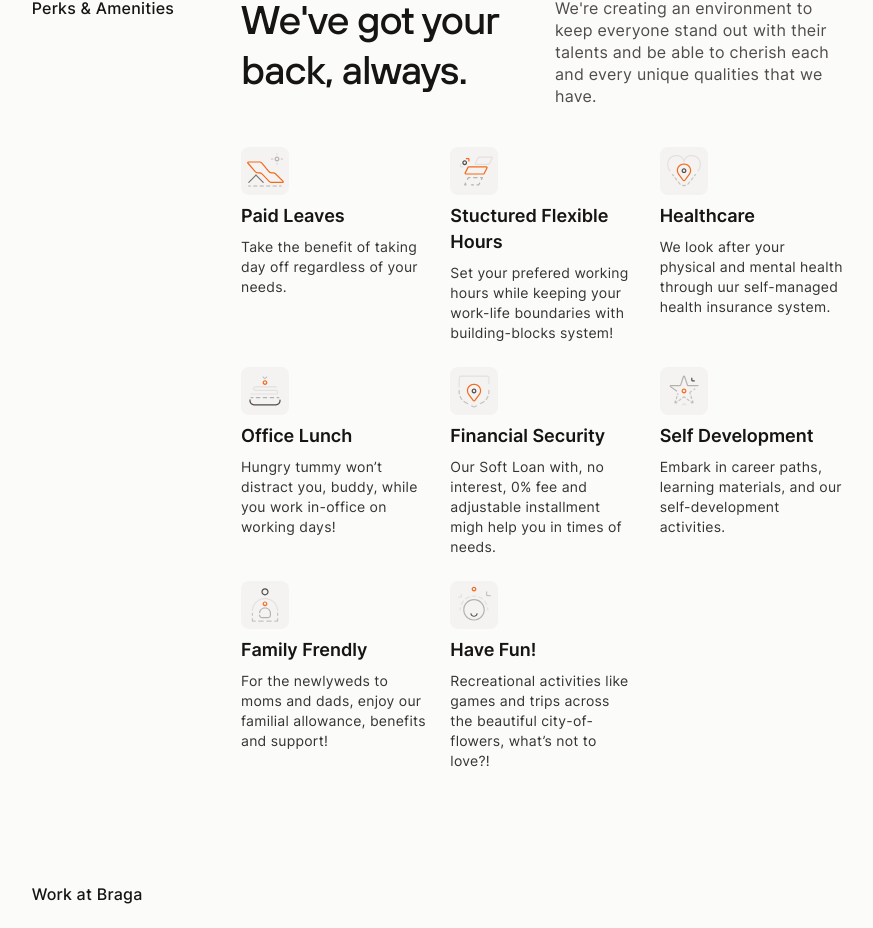
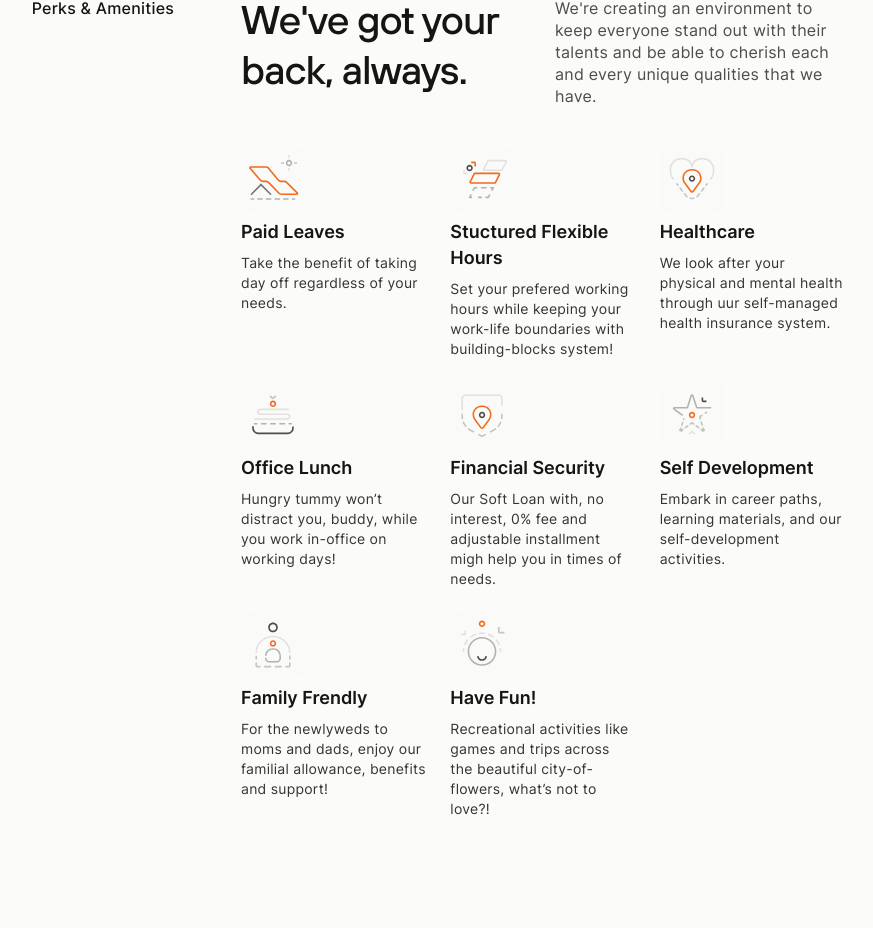
Before and after one commit to FelineJTD/braga-technologies-main-site, a Next.js app: page /company/career in a window 1280 px wide. Shown: the part 956-1884 px from the top of the page, without its empty margins (97-970 px from the left). Built offline with nearby package versions, Linux system fonts and the light colour scheme.

Commit message:
make images larger

```diff
--- a/pages/company/career.js
+++ b/pages/company/career.js
@@ -45,8 +45,8 @@ export default function Career() {
           <div className='col-start-4 col-span-6 grid grid-cols-2 md:grid-cols-3 gap-6'>
             {Benefits.map((benefit, index) => (
               <div key={index}>
-                <div className='h-12 w-12 rounded-lg bg-gray-100 mb-2'>
-                  <Image src={benefit.img} alt='' height={48} width={48}/>
+                <div className='h-16 w-16 rounded-lg bg-gray-100/30 mb-2'>
+                  <Image src={benefit.img} alt='' height={64} width={64}/>
                 </div>
                 <h5 className='mb-2'>{benefit.title}</h5>
                 <p className='text-sm text-gray-700'>{benefit.description}</p>
```
